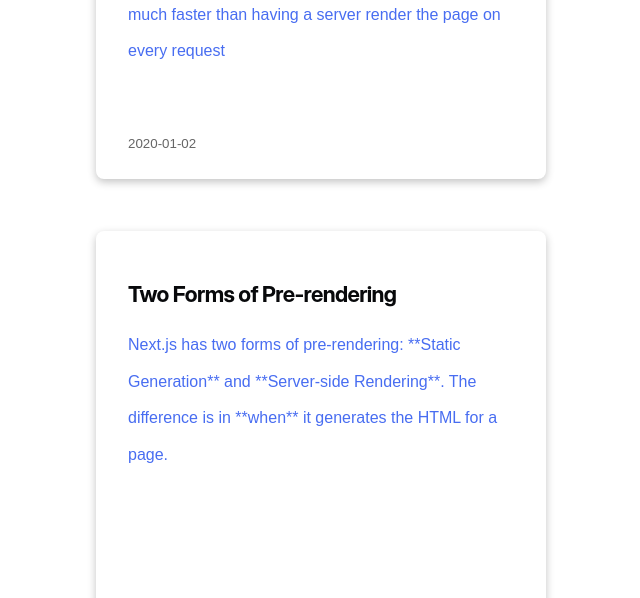
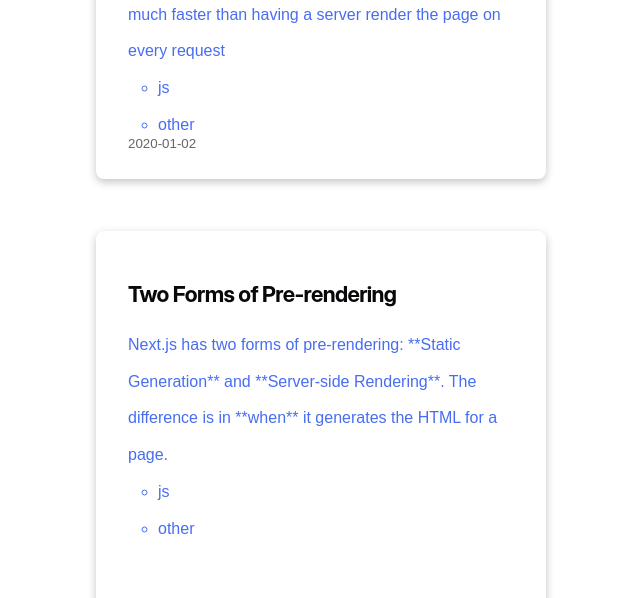
Before and after one commit to yaomucha/my-website, a Next.js app: page / in a window 1280 px wide. Shown: the part 1957-2555 px from the top of the page, without its empty margins (534-1174 px from the left). Built offline with nearby package versions, Linux system fonts and the light colour scheme; a small style sheet from the web is missing.

Commit message:
添加categories

```diff
--- a/src/pages/index.js
+++ b/src/pages/index.js
@@ -37,13 +37,20 @@
         <div className={styles.content}>
           <h2>Recent</h2>
           <ul className={styles.ul}>
-            {allPostsData.map(({ id, date, title, preContent }) => (
+            {allPostsData.map(({ id, date, title, preContent, categories }) => (
               <Link href={`/posts/${id}`}>
                 <li className={utilStyles.listItem} key={id}>
                   <h3>{title}</h3>
                   <div className={styles.preContent}>
                     {preContent}
                   </div>
+                  <ul>
+                    {
+                      categories.map(item => {
+                        return <li>{item}</li>
+                      })
+                    }
+                  </ul>
                   <small className={utilStyles.lightText}>
                     {date}
                   </small>
--- a/src/pages/posts/Git.md
+++ b/src/pages/posts/Git.md
@@ -2,6 +2,7 @@
 title: 'Git'
 preContent: 'git常用命令'
 date: '2023-05-05'
+categories: ['git']
 ---
 
 `init` 在当前目录新建一个Git代码库
--- a/src/pages/posts/compose和pipe.md
+++ b/src/pages/posts/compose和pipe.md
@@ -2,6 +2,7 @@
 title: 'compose和pipe'
 preContent: 'compose和pipe的写法及作用'
 date: '2023-05-10'
+categories: ['js']
 ---
 
 ## compose
--- a/src/pages/posts/pre-rendering.md
+++ b/src/pages/posts/pre-rendering.md
@@ -2,6 +2,7 @@
 title: 'Two Forms of Pre-rendering'
 preContent: 'Next.js has two forms of pre-rendering: **Static Generation** and **Server-side Rendering**. The difference is in **when** it generates the HTML for a page.'
 date: '2020-01-01'
+categories: ['js', 'other']
 ---
 
 Next.js has two forms of pre-rendering: **Static Generation** and **Server-side Rendering**. The difference is in **when** it generates the HTML for a page.
--- a/src/pages/posts/ssg-ssr.md
+++ b/src/pages/posts/ssg-ssr.md
@@ -2,6 +2,7 @@
 title: 'When to Use Static Generation v.s. Server-side Rendering'
 preContent: 'We recommend using **Static Generation** (with and without data) whenever possible because your page can be built once and served by CDN, which makes it much faster than having a server render the page on every request'
 date: '2020-01-02'
+categories: ['js', 'other']
 ---
 
 
--- a/src/pages/posts/重学JS.md
+++ b/src/pages/posts/重学JS.md
@@ -2,6 +2,7 @@
 title: '重学JS'
 preContent: 'We recommend using **Static Generation** (with and without data) whenever possible because your page can be built once and served by CDN, which makes it much faster than having a server render the page on every request'
 date: '2023-05-05'
+categories: ['js']
 ---
 
 # 语法
--- a/src/styles/Home.module.css
+++ b/src/styles/Home.module.css
@@ -294,7 +294,7 @@
   font-size: calc(1.375rem);
 }
 
-.ul li {
+.ul>a>li {
   list-style: none;
   padding: 32px;
   background-color: var(--background-white);
```
